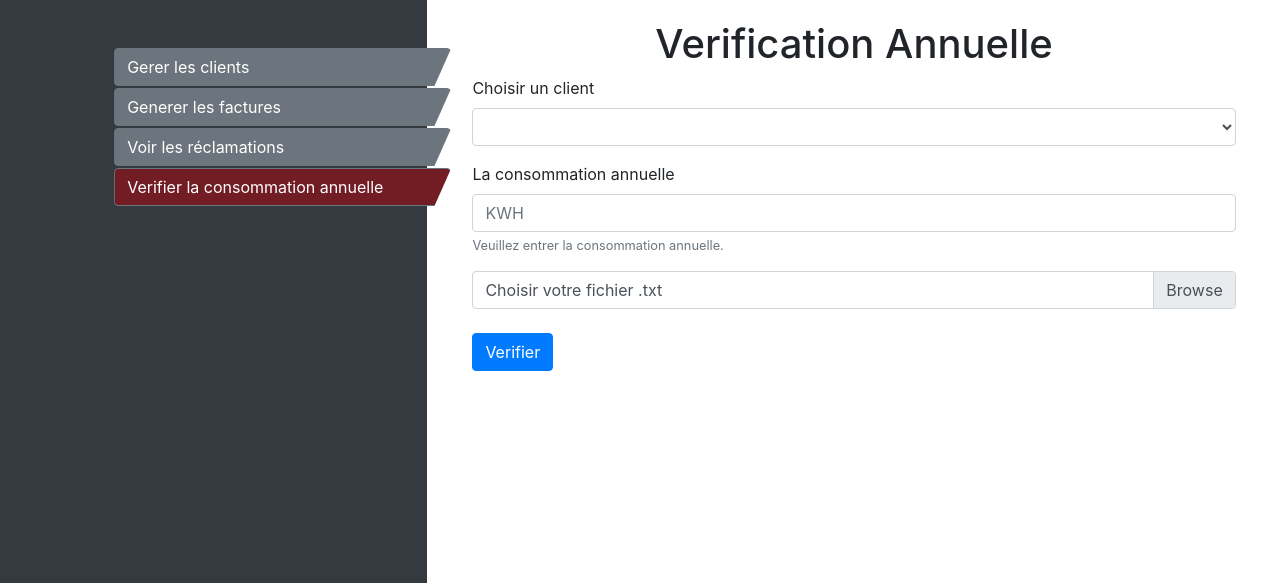
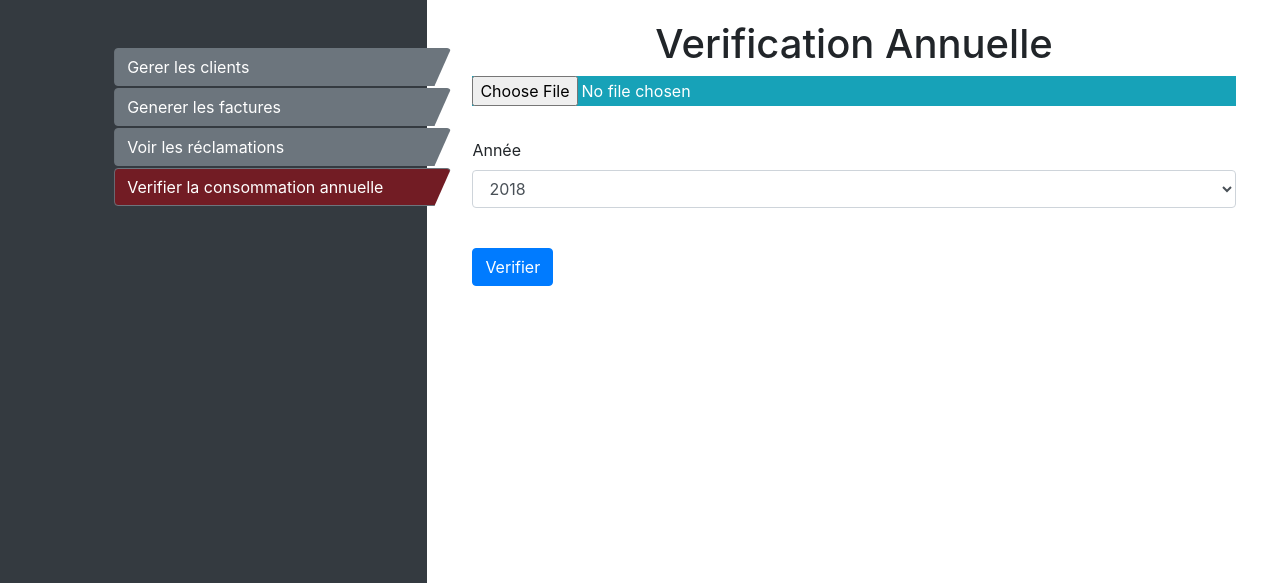
Before and after one commit to MoAliTahir/ElecticityBillApp, a PHP site: page /admin/adminVerifieAnnuel.php in a window 1280 px wide. Shown: the part 70-653 px from the top of the page. Run offline with PHP 8.4, Linux system fonts and the light colour scheme; the visitor is signed in with stand-in values (Sample User, id 1); data that the repository does not hold is empty.

Commit message:
setting first elements of 'verificationAnnuelle'

```diff
--- a/TP2/admin/adminVerifieAnnuel.php
+++ b/TP2/admin/adminVerifieAnnuel.php
@@ -15,9 +15,28 @@ if(isset($_SESSION["id_user"])){
 
     if (isset($_POST['envoyer']))
     {
+        if (isset($_FILES['fichier']))
+        {
+            $file_name = $_FILES['fichier']['name'];
+            $file_tmp = $_FILES['fichier']['tmp_name'];
+
+            $destination = "../ressources/";
+            $tab = explode(".", $file_name);
+            $file_ext = end($tab);
+            $annee = $_POST['annee'];
+
+            if($file_ext == "txt")
+            {
+                move_uploaded_file($file_tmp, $destination.$annee.".".$file_ext);
+                $file_moved = true;
+
+                header("Location:adminVerifieAnnuelList.php?an=".$annee);
+            }
+        }
+/*
         require_once "db.php";
         $requete = $db->prepare("INSERT INTO reclamation(contenue, date_envoi, id_user, id_to) VALUES (:message, CURRENT_DATE, :user, 2)");
-        $requete->execute(["message"=>$_POST['reclamation'], "user"=>$_SESSION['id_user']]);
+        $requete->execute(["message"=>$_POST['reclamation'], "user"=>$_SESSION['id_user']]);*/
     }
 
 }else
@@ -36,34 +55,24 @@ include "templateAdmin.html";
                 <div class="main col-8" style="padding: 20px 40px 20px 50px; margin-left: 33%">
                     <h1 class="h1 text-center">Verification Annuelle</h1>
 
-                    <form action="adminVerifieAnnuel.php" method="post">
+                    <form action="adminVerifieAnnuel.php" method="post" enctype="multipart/form-data">
+                        <div class="custom-file">
+                            <input type="file" name="fichier" required class="form-control-file btn-info">
+                        </div>
+                        <br><br>
                         <div class="form-group">
-                            <label for="client">Choisir un client</label>
-                            <select class="form-control" id="client" name="client">
-                                <?php
-                                foreach ($db->query($sql) as $client):
-                                ?>
-                                <option value="<?= $client['id_user'] ?>"><?= $client['prenom']." ".$client['nom'] ?></option>
-                                <?php
-                                endforeach;
-                                ?>
+                            <label for="exampleFormControlSelect1">Année</label>
+                            <select class="form-control" id="exampleFormControlSelect1" name="annee">
+                                <option value="2018">2018</option>
+                                <option value="2019">2019</option>
+                                <option value="2020">2020</option>
+                                <option value="2021">2021</option>
                             </select>
                         </div>
-
-                        <div class="form-group">
-                            <label for="consommation">La consommation annuelle</label>
-                            <input type="number" class="form-control" id="consommation" aria-describedby="consommationHelp" placeholder="KWH" name="consommation">
-                            <small id="consommationHelp" class="form-text text-muted">Veuillez entrer la consommation annuelle.</small>
-                        </div>
-                        <div class="custom-file">
-                            <input type="file" class="custom-file-input" id="customFile">
-                            <label class="custom-file-label" for="customFile">Choisir votre fichier .txt</label>
-                        </div>
-                        <br><br>
-                        <button type="submit" class="btn btn-primary">Verifier</button>
+                        <br>
+                        <button type="submit" class="btn btn-primary" name="envoyer">Verifier</button>
 
                     </form>
-
                 </div>
 
             </div>
--- /dev/null
+++ b/TP2/ressources/2018.txt
@@ -0,0 +1,4 @@
+CL1224,8423
+CL0123,4025
+CL8912,45712
+CL1441,128
```
Also changed, not shown: TP2/admin/adminVerifieAnnuelList.php (added, +63 -0 lines).
